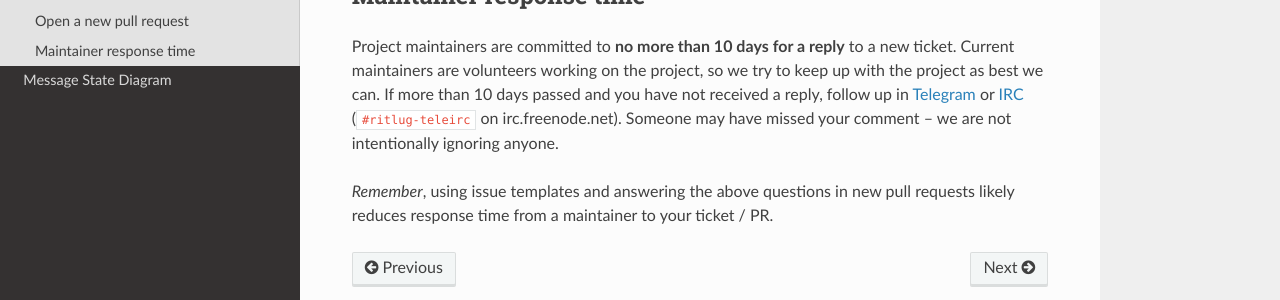
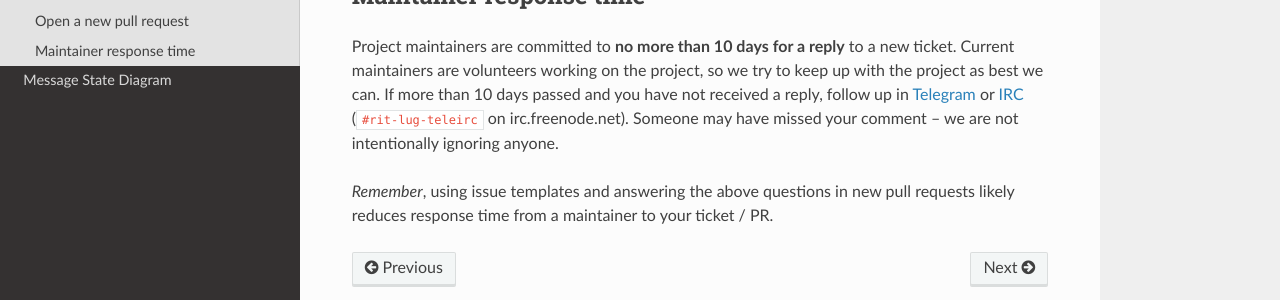
Before and after one commit to RITlug/teleirc, a Sphinx documentation site: the page built from docs/dev/contributing.md, in a window 1280 px wide and 900 px high, scrolled down 1293 px. Shown: the part 483-783 px from the top of the window. Built offline with Sphinx 7.4.7 and the Read the Docs theme 2.0.0, drawn with Linux system fonts in a browser that asks for light colours; formulas are drawn with MathJax 3.

Commit message:
:memo: docs: Update IRC channel (#ritlug-teleirc -> #rit-lug-teleirc) (#229)
This updates our IRC channel name to direct people into the correct IRC
channel for getting help and support.

Signed-off-by: Justin W. Flory <git@jwf.io>

```diff
--- a/docs/about/who-uses-teleirc.rst
+++ b/docs/about/who-uses-teleirc.rst
@@ -35,8 +35,8 @@ The following list of projects and communities use RITlug TeleIRC:
 
 -  `Pure Data <https://puredata.info/>`_ (`@puredata <https://t.me/puredata>`_ | `#dataflow <https://webchat.freenode.net/?channels=dataflow>`_)
 
--  `RITlug <https://ritlug.com>`_ (`@ritlug <https://t.me/ritlug>`_ | `#ritlug <https://webchat.freenode.net/?channels=ritlug>`_)
-    -  `RITlug teleirc <https://github.com/RITlug/teleirc>`_ (`@teleirc <https://t.me/teleirc>`_ | `#ritlug-teleirc <https://webchat.freenode.net/?channels=ritlug-teleirc>`_)
+-  `RITlug <https://ritlug.com>`_ (`@ritlug <https://t.me/ritlug>`_ | `#rit-lug <https://webchat.freenode.net/?channels=rit-lug>`_)
+    -  `RITlug teleirc <https://github.com/RITlug/teleirc>`_ (`@teleirc <https://t.me/teleirc>`_ | `#rit-lug-teleirc <https://webchat.freenode.net/?channels=rit-lug-teleirc>`_)
 
 
 ***********************
--- a/docs/dev/contributing.md
+++ b/docs/dev/contributing.md
@@ -81,7 +81,7 @@ Stick to the guidelines for quicker and easier pull request reviews.
 
 Project maintainers are committed to **no more than 10 days for a reply** to a new ticket.
 Current maintainers are volunteers working on the project, so we try to keep up with the project as best we can.
-If more than 10 days passed and you have not received a reply, follow up in [Telegram](https://t.me/teleirc) or [IRC](https://webchat.freenode.net/?channels=ritlug-teleirc) (`#ritlug-teleirc` on irc.freenode.net).
+If more than 10 days passed and you have not received a reply, follow up in [Telegram](https://t.me/teleirc) or [IRC](https://webchat.freenode.net/?channels=rit-lug-teleirc) (`#rit-lug-teleirc` on irc.freenode.net).
 Someone may have missed your comment – we are not intentionally ignoring anyone.
 
 _Remember_, using issue templates and answering the above questions in new pull requests likely reduces response time from a maintainer to your ticket / PR.
--- a/docs/index.rst
+++ b/docs/index.rst
@@ -43,7 +43,7 @@ A public Telegram supergroup and IRC channel (on Freenode) are available for tes
 Our developer community is found in these channels.
 
 - Telegram: `@teleirc <https://telegram.me/teleirc>`_
-- IRC: `#ritlug-teleirc <https://webchat.freenode.net/?channels=ritlug-teleirc>`_ (chat.freenode.net)
+- IRC: `#rit-lug-teleirc <https://webchat.freenode.net/?channels=rit-lug-teleirc>`_ (chat.freenode.net)
 
 
 ******************
```
Also changed, not shown: README.md (+1 -1 lines), .travis.yml.
